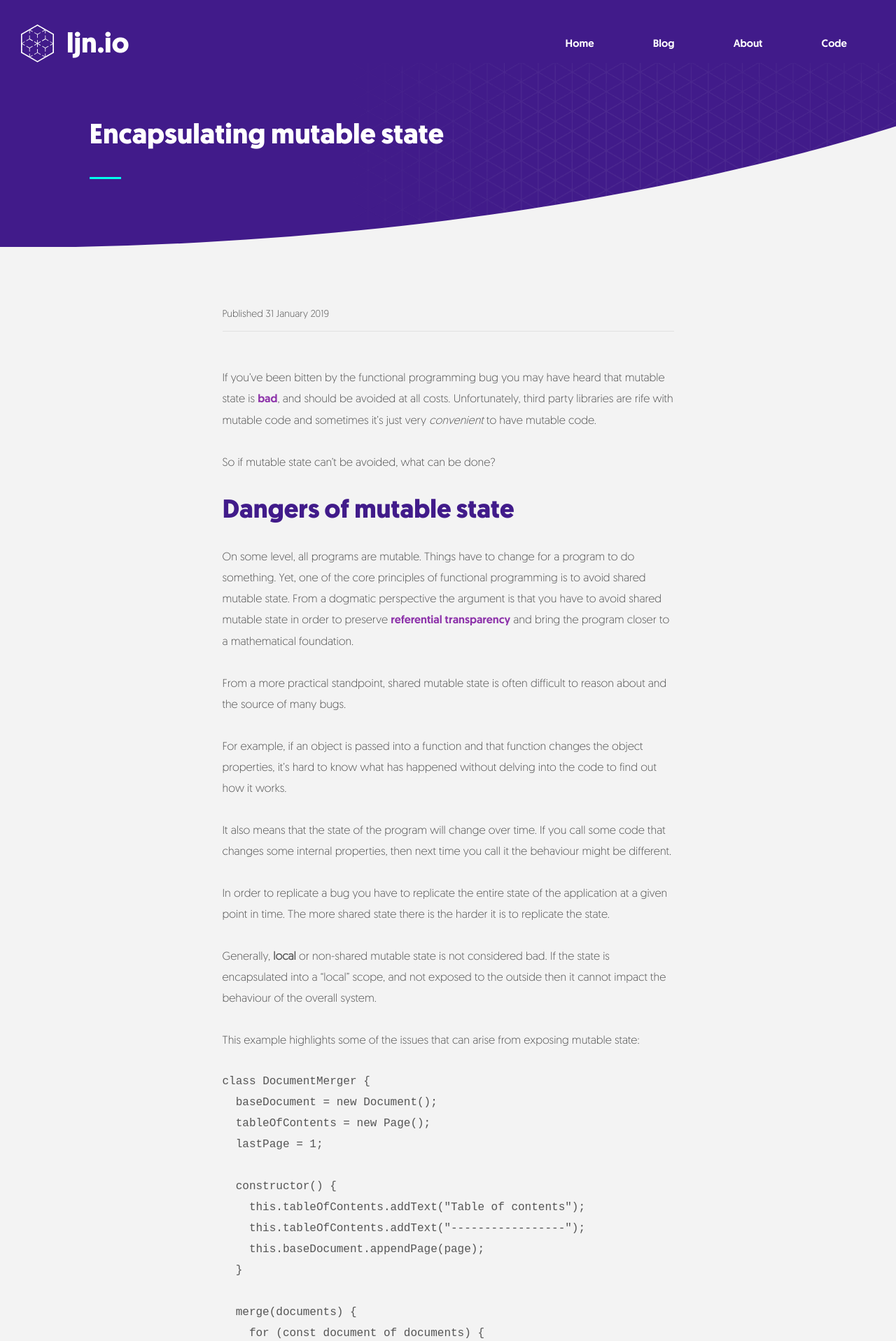
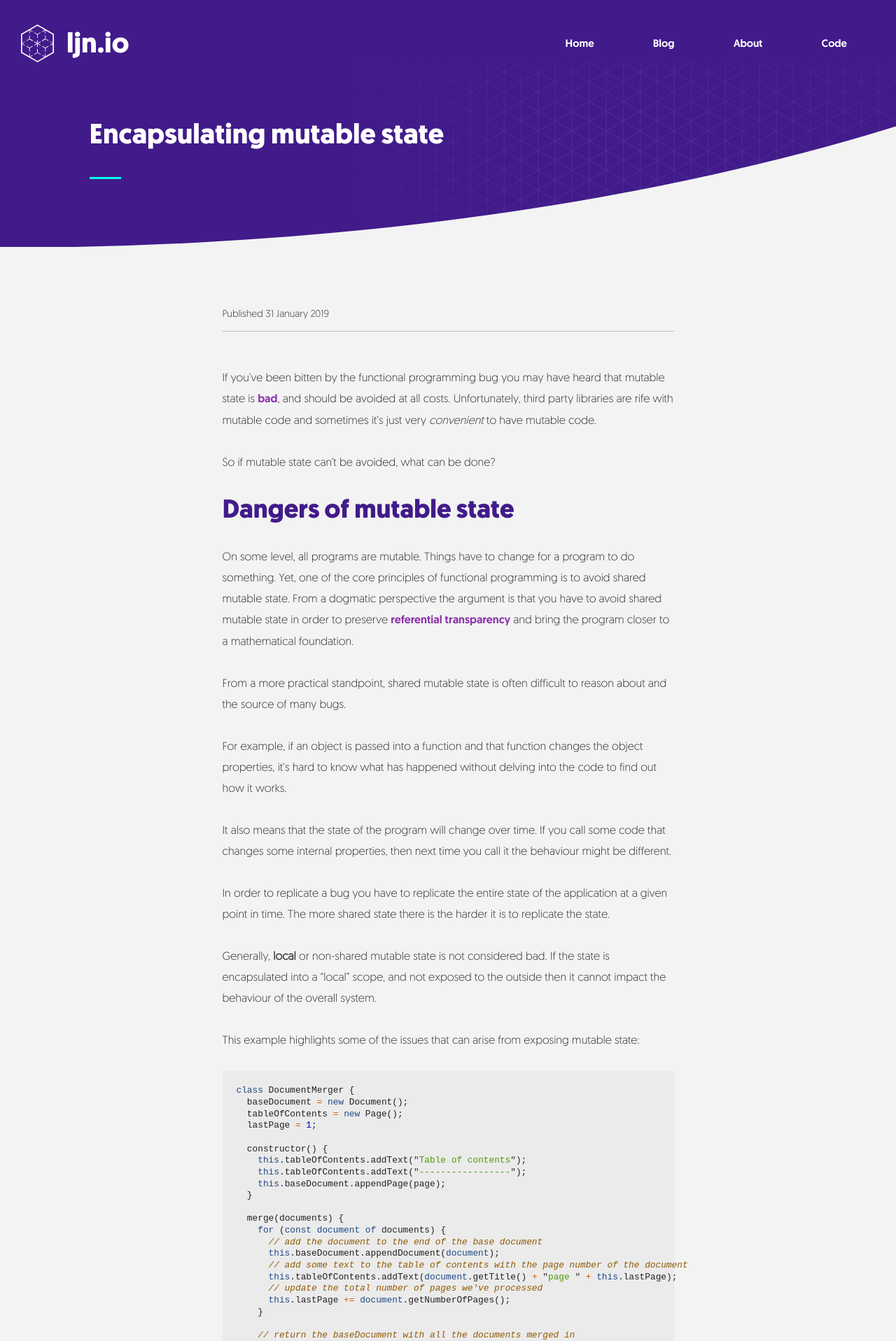
Before and after one commit to linusnorton/ljn.io, a Jekyll site: the page built from _posts/2019-01-31-encapsulating-mutable-state.md, in a window 1280 px wide. Shown: the top 1917 px of the page at 70% size. Built offline with Jekyll 4.4.1, drawn with Linux system fonts in a browser that asks for light colours.

Commit message:
added code styling

```diff
--- a/Gemfile
+++ b/Gemfile
@@ -35,3 +35,5 @@ gem "jekyll-minifier", "~> 0.1.6"
 gem 'jekyll-youtube'
 
 gem 'jekyll-gist'
+
+gem 'rouge'
--- a/_config.yml
+++ b/_config.yml
@@ -2,7 +2,7 @@
 title: Linus Norton
 email: linusnorton@gmail.com
 description: >-
-  Linus Norton, developer, tech lead and blogger
+  Linus Norton, developer and tech lead based in London.
 baseurl: ""
 url: "https://ljn.io/"
 lang: "en"
@@ -26,3 +26,4 @@ autoprefixer:
   - last 2 versions
 sass:
   style: compressed
+highlighter: rouge
--- a/_sass/_variables.scss
+++ b/_sass/_variables.scss
@@ -5,7 +5,7 @@ $font-type:         "Geomanist-Light", "Helvetica Neue", Helvetica, Arial, sans-
 // colors
 $color-white:       #ffffff; // white
 $color-black:       #000000; // black
-$color-font:        #555555; // font
+$color-font:        #333333; // font
 $color-primary:     #411b8a; // purple
 $color-secondary:   #01ffed; // cyan
 $color-tertiary:    #8d33aa; // mauve
--- a/_sass/article.scss
+++ b/_sass/article.scss
@@ -64,7 +64,7 @@
             color: $color-tertiary;
             @include get-font(Medium);
 
-            &:hover, &:active, &:focus {
+            &:hover, &:active, &:focus, &:visited {
                 text-decoration: underline;
                 color: $color-primary;
             }
--- a/_sass/main.scss
+++ /dev/null
@@ -1,4 +0,0 @@
----
----
-@import "reset";
-@import "vendor/bootstrap/bootstrap-grid";
--- /dev/null
+++ b/_sass/vendor/rouge.scss
@@ -0,0 +1,81 @@
+
+.highlight .hll { background-color: #ffffcc }
+.highlight  { background: #f8f8f8; }
+.highlight .c { color: #8f5902; font-style: italic } /* Comment */
+.highlight .err { color: #a40000; border: 1px solid #ef2929 } /* Error */
+.highlight .g { color: #222 } /* Generic */
+.highlight .k { color: #204a87; } /* Keyword */
+.highlight .l { color: #222 } /* Literal */
+.highlight .n { color: #222 } /* Name */
+.highlight .o { color: #ce5c00; } /* Operator */
+.highlight .x { color: #222 } /* Other */
+.highlight .p { color: #222; } /* Punctuation */
+.highlight .cm { color: #8f5902; font-style: italic } /* Comment.Multiline */
+.highlight .cp { color: #8f5902; font-style: italic } /* Comment.Preproc */
+.highlight .c1 { color: #8f5902; font-style: italic } /* Comment.Single */
+.highlight .cs { color: #8f5902; font-style: italic } /* Comment.Special */
+.highlight .gd { color: #a40000 } /* Generic.Deleted */
+.highlight .ge { color: #222; font-style: italic } /* Generic.Emph */
+.highlight .gr { color: #ef2929 } /* Generic.Error */
+.highlight .gh { color: #000080; } /* Generic.Heading */
+.highlight .gi { color: #00A000 } /* Generic.Inserted */
+.highlight .go { color: #222; font-style: italic } /* Generic.Output */
+.highlight .gp { color: #8f5902 } /* Generic.Prompt */
+.highlight .gs { color: #222; } /* Generic.Strong */
+.highlight .gu { color: #800080; } /* Generic.Subheading */
+.highlight .gt { color: #a40000; } /* Generic.Traceback */
+.highlight .kc { color: #204a87; } /* Keyword.Constant */
+.highlight .kd { color: #204a87; } /* Keyword.Declaration */
+.highlight .kn { color: #204a87; } /* Keyword.Namespace */
+.highlight .kp { color: #204a87; } /* Keyword.Pseudo */
+.highlight .kr { color: #204a87; } /* Keyword.Reserved */
+.highlight .kt { color: #204a87; } /* Keyword.Type */
+.highlight .ld { color: #222 } /* Literal.Date */
+.highlight .m { color: #0000cf; } /* Literal.Number */
+.highlight .s { color: #4e9a06 } /* Literal.String */
+.highlight .na { color: #c4a000 } /* Name.Attribute */
+.highlight .nb { color: #204a87 } /* Name.Builtin */
+.highlight .nc { color: #222 } /* Name.Class */
+.highlight .no { color: #222 } /* Name.Constant */
+.highlight .nd { color: #5c35cc; } /* Name.Decorator */
+.highlight .ni { color: #ce5c00 } /* Name.Entity */
+.highlight .ne { color: #cc0000; } /* Name.Exception */
+.highlight .nf { color: #222 } /* Name.Function */
+.highlight .nl { color: #f57900 } /* Name.Label */
+.highlight .nn { color: #222 } /* Name.Namespace */
+.highlight .nx { color: #222 } /* Name.Other */
+.highlight .py { color: #222 } /* Name.Property */
+.highlight .nt { color: #204a87; } /* Name.Tag */
+.highlight .nv { color: #222 } /* Name.Variable */
+.highlight .ow { color: #204a87; } /* Operator.Word */
+.highlight .w { color: #f8f8f8; text-decoration: underline } /* Text.Whitespace */
+.highlight .mf { color: #0000cf; } /* Literal.Number.Float */
+.highlight .mh { color: #0000cf; } /* Literal.Number.Hex */
+.highlight .mi { color: #0000cf; } /* Literal.Number.Integer */
+.highlight .mo { color: #0000cf; } /* Literal.Number.Oct */
+.highlight .sb { color: #4e9a06 } /* Literal.String.Backtick */
+.highlight .sc { color: #4e9a06 } /* Literal.String.Char */
+.highlight .sd { color: #8f5902; font-style: italic } /* Literal.String.Doc */
+.highlight .s2 { color: #4e9a06 } /* Literal.String.Double */
+.highlight .se { color: #4e9a06 } /* Literal.String.Escape */
+.highlight .sh { color: #4e9a06 } /* Literal.String.Heredoc */
+.highlight .si { color: #4e9a06 } /* Literal.String.Interpol */
+.highlight .sx { color: #4e9a06 } /* Literal.String.Other */
+.highlight .sr { color: #4e9a06 } /* Literal.String.Regex */
+.highlight .s1 { color: #4e9a06 } /* Literal.String.Single */
+.highlight .ss { color: #4e9a06 } /* Literal.String.Symbol */
+.highlight .bp { color: #3465a4 } /* Name.Builtin.Pseudo */
+.highlight .vc { color: #222 } /* Name.Variable.Class */
+.highlight .vg { color: #222 } /* Name.Variable.Global */
+.highlight .vi { color: #222 } /* Name.Variable.Instance */
+.highlight .il { color: #0000cf; } /* Literal.Number.Integer.Long */
+
+.highlighter-rouge, .highlight {
+  background-color: #ebebeb;
+}
+
+pre.highlight {
+  padding: 20px;
+  font-size: 0.8em;
+  line-height: 1.3em;
+}
--- a/assets/css/styles.scss
+++ b/assets/css/styles.scss
@@ -4,6 +4,7 @@
 // Core
 @import "vendor/normalize";
 @import "vendor/bootstrap/bootstrap-grid";
+@import "vendor/rouge";
 @import "variables";
 @import "font-face";
 @import "base";
```
Also changed, not shown: Gemfile.lock.
